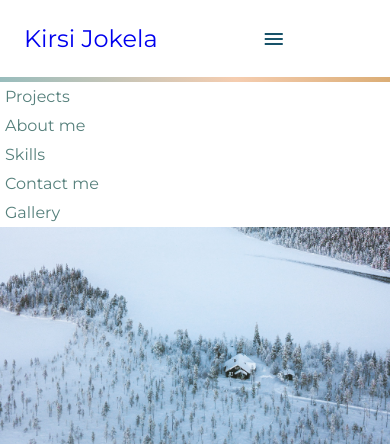
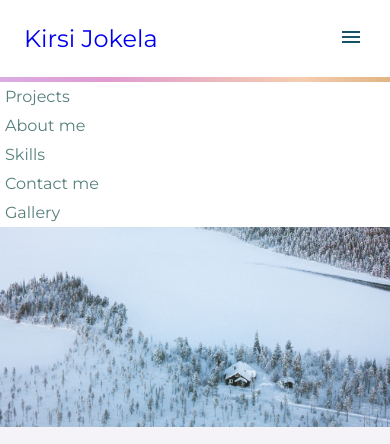
Before and after one commit to kirsijo/kirsijo.github.io, a plain HTML site: page index.html in a window 390 px wide. Shown: the top 444 px of the page. Drawn offline with Linux system fonts and the light colour scheme.

Commit message:
done done done

```diff
--- a/style.css
+++ b/style.css
@@ -1,11 +1,14 @@
+@import url("https://fonts.googleapis.com/css2?family=Pacifico&display=swap");
+
 * {
   margin: 0;
   padding: 0;
 }
 
 :root {
-  --color-animation: rgba(214, 186, 245), #f3ec9e, rgb(49, 138, 173),
-    rgba(224, 155, 207), rgba(143, 187, 190), rgba(245, 205, 176),
+  --color-animation: rgba(245, 205, 176), rgba(214, 186, 245),
+    rgba(243, 236, 156), rgb(49, 138, 173), rgba(143, 187, 190),
+    rgba(214, 186, 245), rgba(224, 155, 207), rgba(245, 205, 176),
     rgba(201, 151, 77);
   --main-font: "Montserrat", sans-serif;
   --list-link-color: rgba(86, 128, 124);
@@ -89,10 +92,12 @@ nav {
 }
 
 .welcome {
-  font-size: 2rem;
-  font-family: var(--main-font);
+  font-size: 3rem;
+  color: rgb(38, 107, 134);
+  font-family: "Pacifico", cursive;
   text-align: center;
   margin-top: 2.5rem;
+  text-shadow: 1px 1px rgb(185, 182, 182);
 }
 
 h1 {
@@ -196,6 +201,7 @@ h3 {
 #aboutme {
   background-color: rgb(229, 237, 243);
   display: inline-block;
+  padding-bottom: 20px;
 }
 
 p {
@@ -210,6 +216,7 @@ p {
   display: flex;
   flex-wrap: wrap;
   justify-content: space-around;
+  margin-bottom: 20px;
 }
 
 #skill1,
@@ -233,6 +240,8 @@ progress {
   appearance: none;
   margin: 20px;
 }
+
+/* CSS validator will return a warning about the webkit as a vendor extended pseudo-element. I have tested the styling and it does not work without them in. */
 
 progress::-webkit-progress-bar {
   background-color: #eeee;
@@ -371,12 +380,10 @@ button {
   }
 
   #mobileButton {
-    display: flex;
-    align-self: flex-end;
+    display: inline-block;
     background-color: transparent;
     border: none;
-    margin: auto;
-    width: 0;
+    width: 30px;
     color: rgb(23, 82, 105);
   }
 
@@ -415,4 +422,11 @@ button {
   section {
     scroll-margin-top: 87px;
   }
+  .welcome {
+    font-size: 1.8rem;
+  }
+
+  .main-header {
+    background-position: top;
+  }
 }
```
